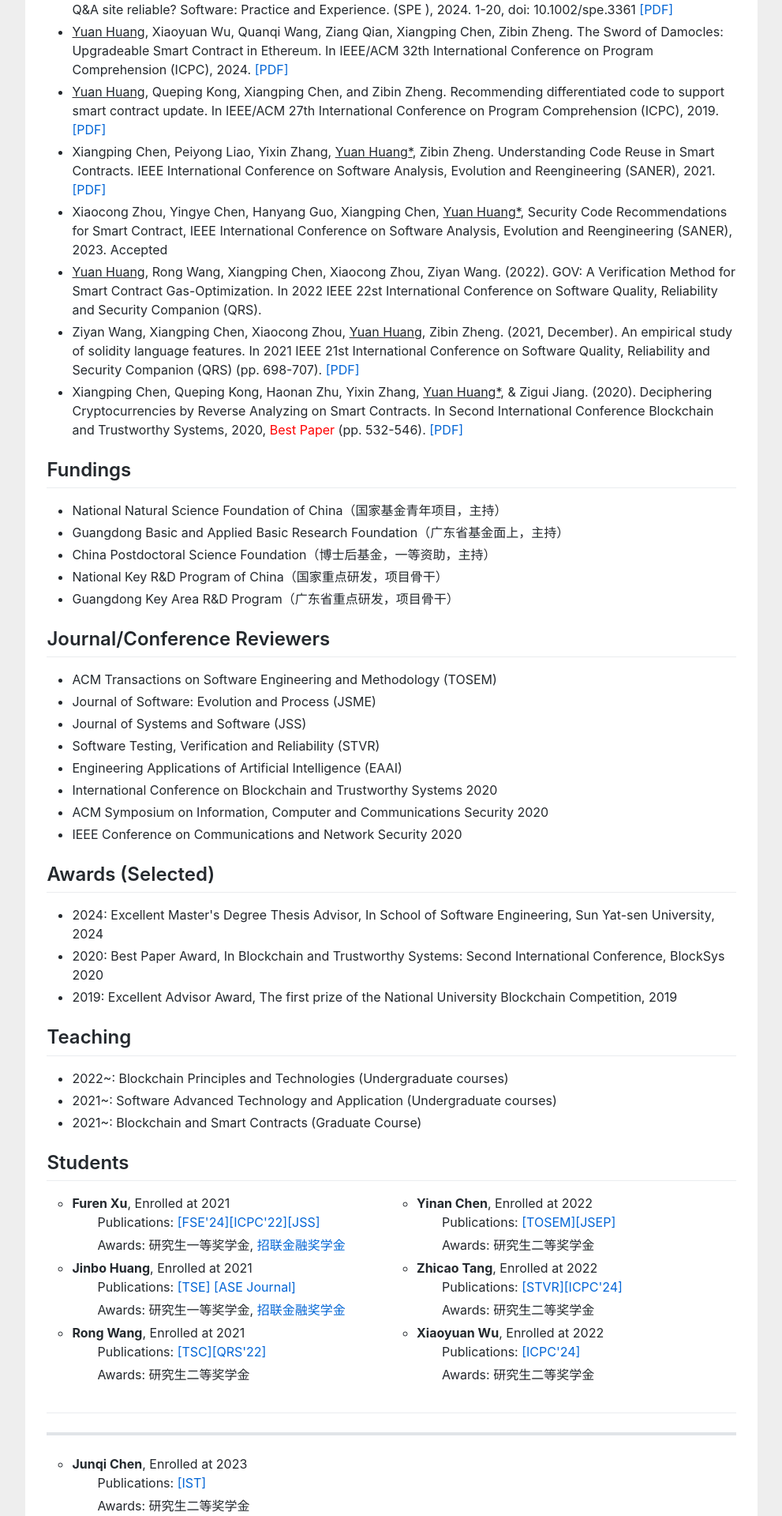
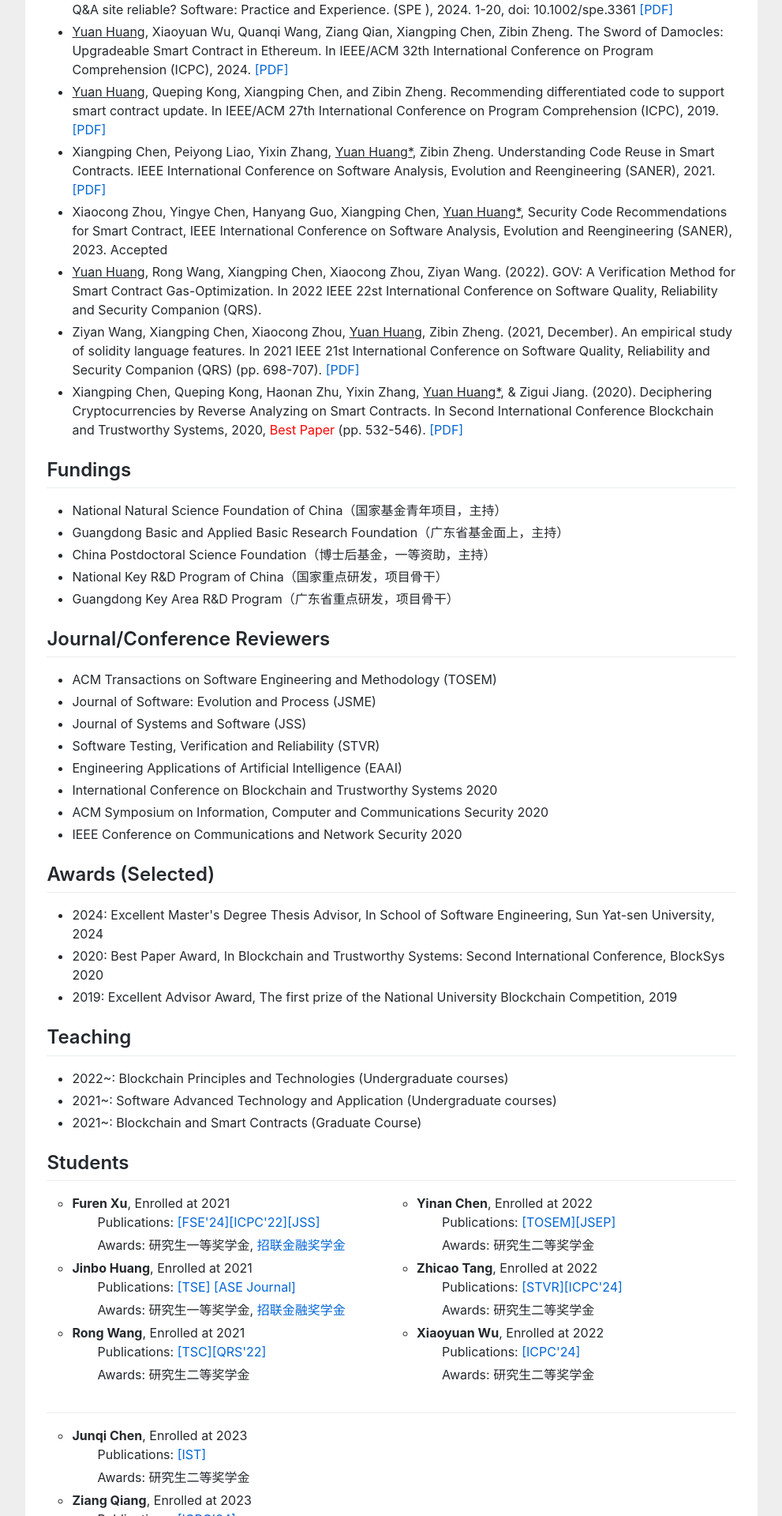
Before and after one commit to huangyuan-hy/huangyuan-hy.github.io, a Jekyll site: the page index.html, which Jekyll copies as it is, in a window 1280 px wide. Shown: the part 4481-6400 px from the top of the page at 79% size, without its empty margins (144-1135 px from the left). Built offline with Jekyll 4.4.1, drawn with Linux system fonts in a browser that asks for light colours.

Commit message:
Update index.html

```diff
--- a/index.html
+++ b/index.html
@@ -301,8 +301,8 @@ empirical study to learn how programmers reuse code on <a href="https://stackove
 
 
     </div>
+
 <h2> </h2>
-<hr class="dashedline">
 
  <div class="container">
 			 <div class="column">				<ul>
```
